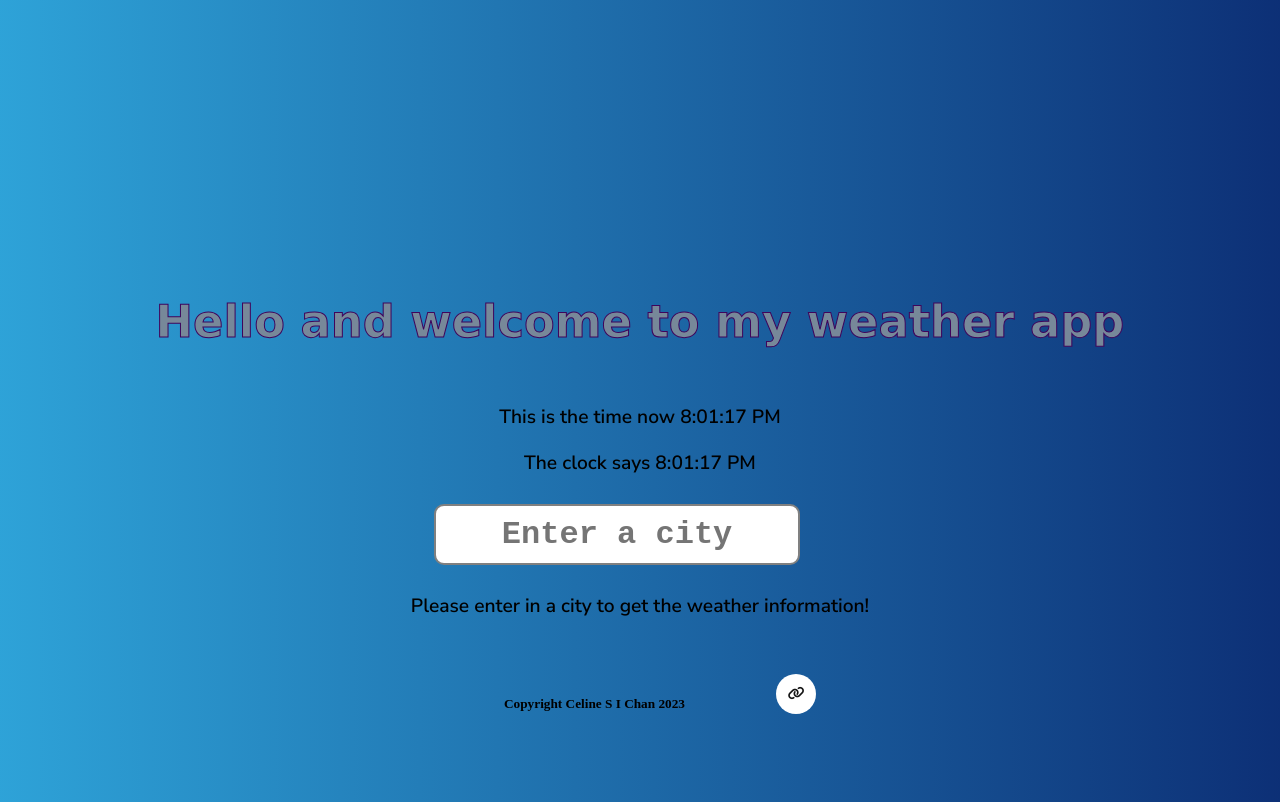
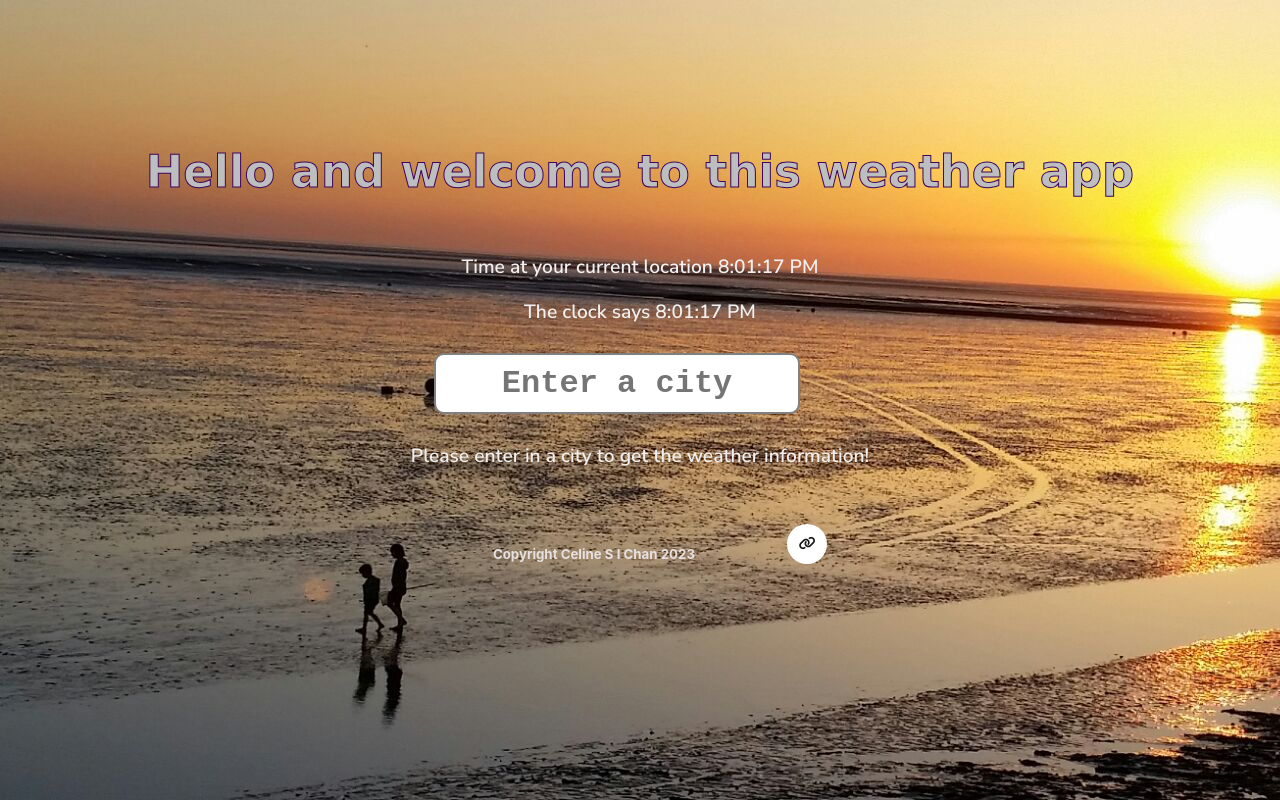
Before and after one commit to SICelineChan/weatherApp-with-React.js, a React (Create React App) app: page / in a window 1280 px wide. Shown: the top 802 px of the page. Built offline with nearby package versions, Linux system fonts and the light colour scheme.

Commit message:
Adding weather icons

```diff
--- a/src/App.js
+++ b/src/App.js
@@ -1,6 +1,6 @@
 import React, { useState } from 'react';
 import './styles.css';
-import TickingClock from './TickingClock';
+import TickingClock from './components/TickingClock';
 import Footer from './components/Footer';
 
 export default function App() {
@@ -28,7 +28,7 @@ export default function App() {
     <>
       <div className="main">
         <div className="topContainer">
-          <h2> Hello and welcome to my weather app </h2>
+          <h2> Hello and welcome to this weather app </h2>
           <div>
             <TickingClock/>
           </div>
@@ -50,7 +50,18 @@ export default function App() {
                 <p>{weatherInfo.name}</p>
                 <p>{weatherInfo.main.temp}&deg;C (Celsius) </p>
                 <p>{weatherInfo.weather[0].main} </p>
+              <div className='icon-Container'>
+               {
+                  weatherInfo.weather[0].main ==="Clouds" ? <img src='https://openweathermap.org/img/wn/03d@2x.png' alt="Clouds"/>
+                : weatherInfo.weather[0].main ==="Clear" ? <img src='https://openweathermap.org/img/wn/01d@2x.png' alt="Clear Sky"/>
+                : weatherInfo.weather[0].main ==="Rain" ? <img src='https://openweathermap.org/img/wn/09d@2x.png' alt="Rain"/>
+                : <p>{weatherInfo.weather[0].main}</p>
+               }
               </div>
+
+
+              </div>
+
             )}
           </div>
         </div>
--- a/src/TickingClock.js
+++ b/src/components/TickingClock.js
@@ -21,7 +21,7 @@ export default function TickingClock() {
   return (
     <div>
 
-      <p>This is the time now {timeInText}</p>
+      <p>Time at your current location {timeInText}</p>
       <p>The clock says {clock.toLocaleTimeString()}</p>
     </div>
   );
--- a/src/index.css
+++ /dev/null
@@ -1,13 +0,0 @@
-body {
-  margin: 0;
-  font-family: -apple-system, BlinkMacSystemFont, 'Segoe UI', 'Roboto', 'Oxygen',
-    'Ubuntu', 'Cantarell', 'Fira Sans', 'Droid Sans', 'Helvetica Neue',
-    sans-serif;
-  -webkit-font-smoothing: antialiased;
-  -moz-osx-font-smoothing: grayscale;
-}
-
-code {
-  font-family: source-code-pro, Menlo, Monaco, Consolas, 'Courier New',
-    monospace;
-}
--- a/src/styles.css
+++ b/src/styles.css
@@ -1,5 +1,21 @@
+body {
+  margin: 0;
+  font-family: -apple-system, BlinkMacSystemFont, "Segoe UI", "Roboto", "Oxygen",
+    "Ubuntu", "Cantarell", "Fira Sans", "Droid Sans", "Helvetica Neue",
+    sans-serif;
+  -webkit-font-smoothing: antialiased;
+  -moz-osx-font-smoothing: grayscale;
+  color: #e7e0e0;
+  background-image: url(../public/backgrdPic.jpg);
+}
+
+code {
+  font-family: source-code-pro, Menlo, Monaco, Consolas, "Courier New",
+    monospace;
+}
+
 .main {
-  margin: 20% 10% 15%;
+  margin: 8% 10% 15%;
 }
 .topcontainer {
   padding: 5px;
@@ -27,21 +43,21 @@ h2 {
   font-family: Verdana, Geneva, Tahoma, sans-serif;
   font-size: 2.8rem;
   text-align: center;
-  color: lightslategrey;
+  color: rgb(189, 190, 191);
   -webkit-text-stroke-color: rgb(63, 4, 92);
   -webkit-text-stroke-width: 1px;
 }
 p {
+  color: #f1efef;
   font-family: "Nunito Sans", sans-serif;
   font-size: 1.2rem;
   font-weight: bold;
   text-align: center;
 }
-body {
+/*body {
   background: linear-gradient(90deg, #e65124, #d4789b, #36bff0, #0a266e);
   background-size: 400% 400%;
   animation: smooth 10s ease-in-out infinite;
-  height: 100vh;
 }
 @keyframes smooth {
   0% {
@@ -53,8 +69,9 @@ body {
   100% {
     background-position: 0% 50%;
   }
-}
-.footer {
+} */
+.footer,
+.icon-container {
   display: flex;
   justify-content: center;
   margin: 3% 5% 3%;
@@ -90,7 +107,7 @@ a {
 .item {
   font-size: 25px;
   border-radius: 50%;
-  padding-left: 24px;
+  padding: 25px;
   position: absolute;
   list-style: none;
   transition: transform 0.5s;
@@ -102,7 +119,6 @@ a {
 .show {
   position: relative;
 }
-
 .show .item:nth-child(1) {
   position: absolute;
   padding: 5px;
@@ -118,10 +134,6 @@ a {
   padding: 5px;
   right: 1px;
   bottom: 40%;
-  background-color: #ba9cc1;
-  border-radius: 50%;
-  outline: solid 2px #cecbe0;
-  outline-offset: -3px;
 }
 .show .item:nth-child(3) {
   transform: translateX(45px);
@@ -137,7 +149,8 @@ a {
   transition: background-color 0.5s;
 }
 .instagram:hover {
-  padding: 5px;
+  padding-left: 5px;
+  padding-right: 5px;
   border-radius: 50%;
   background-image: radial-gradient(
     circle at 50% 120%,
@@ -147,12 +160,13 @@ a {
     #d6249f 60%,
     #285aeb 90%
   );
-  outline: none;
+  outline: white solid 1px;
 }
 .steam:hover {
-  padding: 5px;
+  padding-left: 5px;
+  padding-right: 5px;
   background-image: radial-gradient(
-    circle at 50% 120%,
+    circle at 50% 90%,
     #201054 0%,
     #2f2868 5%,
     #63688a 45%,
@@ -162,5 +176,9 @@ a {
   border-radius: 50%;
 }
 .github:hover {
-  color: #6045a0;
+  color: #221f2a;
+  background-color: #ebe9e9;
+  border-radius: 50%;
+  padding-left: 5px;
+  padding-right: 5px;
 }
```
Also changed, not shown: src/WeatherIcons.js (deleted, +0 -42 lines), public/backgrdPic.jpg (added).
